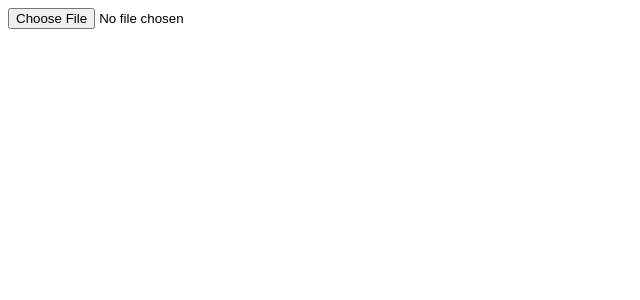
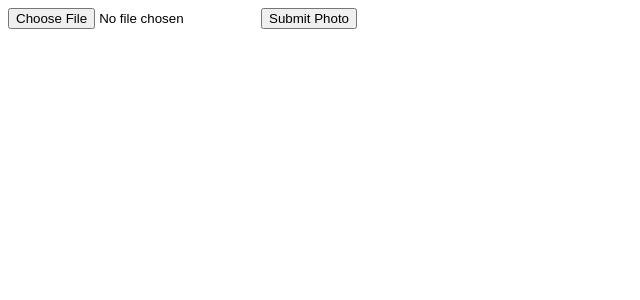
Before and after one commit to josh-W42/ShadeShift, a React (Vite) app in the folder client/: page / in a window 1280 px wide. Shown: the top 300 px of the page, without its empty margins (0-640 px from the left). Built offline with nearby package versions, Linux system fonts and the light colour scheme.

Commit message:
Created a basic form to test image upload and processing feature

```diff
--- a/client/src/App.tsx
+++ b/client/src/App.tsx
@@ -1,8 +1,13 @@
 function App() {
   return (
     <>
-      <form>
-        <input type="file" />
+      <form
+        action="http://localhost:8000/api/images/extract"
+        method="post"
+        encType="multipart/form-data"
+      >
+        <input name="image" type="file" accept=".jpg,.jpeg,.png" />
+        <button type="submit">Submit Photo</button>
       </form>
     </>
   );
```
